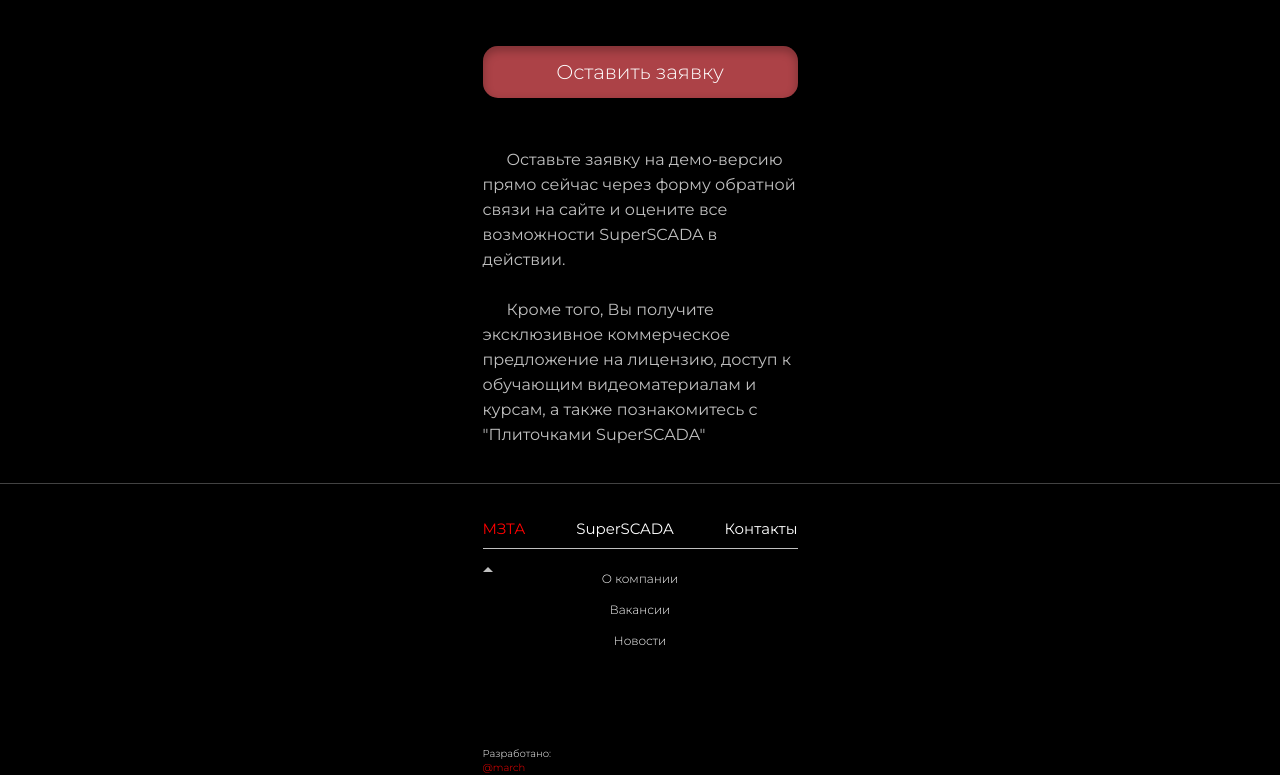
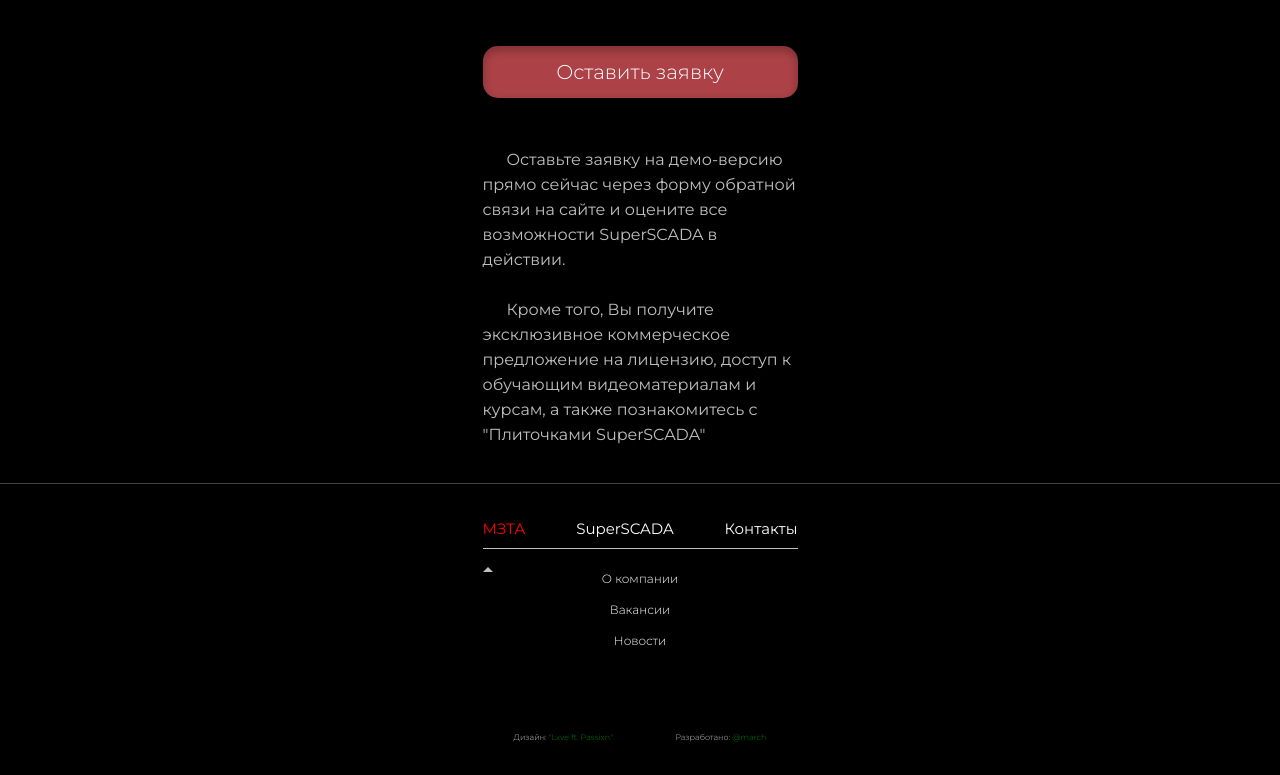
Before and after one commit to lgmarch/mzta-front, a website: page source/index.html in a window 1280 px wide. Shown: the part 8825-9600 px from the top of the page. After the commit the page ends 9568 px from the top, so only its background shows below. Drawn offline with nearby package versions, Linux system fonts and the light colour scheme; files that its build step writes are made by us from their sources.

Commit message:
Adding Copyright block.

```diff
--- a/source/index.html
+++ b/source/index.html
@@ -351,7 +351,16 @@
 
       <div class="footer__copyright copyright">
         <p class="copyright__text">
-          Разработано:<a class="copyright__link" href="https://march.ru">@march</a>
+          Дизайн:
+          <a class="copyright__link" href="https://LxveftPassixn">
+            "Lxve ft. Passixn"
+          </a>
+        </p>
+        <p class="copyright__text">
+          Разработано:
+          <a class="copyright__link" href="https://march.ru">
+            @march
+          </a>
         </p>
       </div>
     </footer>
--- a/source/less/blocks/footer/copyright.less
+++ b/source/less/blocks/footer/copyright.less
@@ -1,7 +1,16 @@
+.copyright {
+  display: flex;
+  justify-content: space-around;
+}
+
 .copyright__text {
-  .set-font(10px, 300, 14px, #fff);
+  .set-font(8px, 300, 12px, @lightgrey);
+}
+
+.copyright__text > a {
+  display: inline-block;
 }
 
 .copyright__link {
-  .set-font(10px, 300, 14px, red);
+  .set-font(8px, 300, 12px, green);
 }
--- a/source/less/blocks/footer/footer.less
+++ b/source/less/blocks/footer/footer.less
@@ -1,9 +1,9 @@
 .footer__wrapper {
-  margin: 25px auto 36px;
+  margin: 25px auto 20px;
   width: @mobile-width;
 }
 
 .footer__copyright {
-  margin: 20px auto 5px;
+  margin: auto;
   width: @mobile-width;
 }
```
